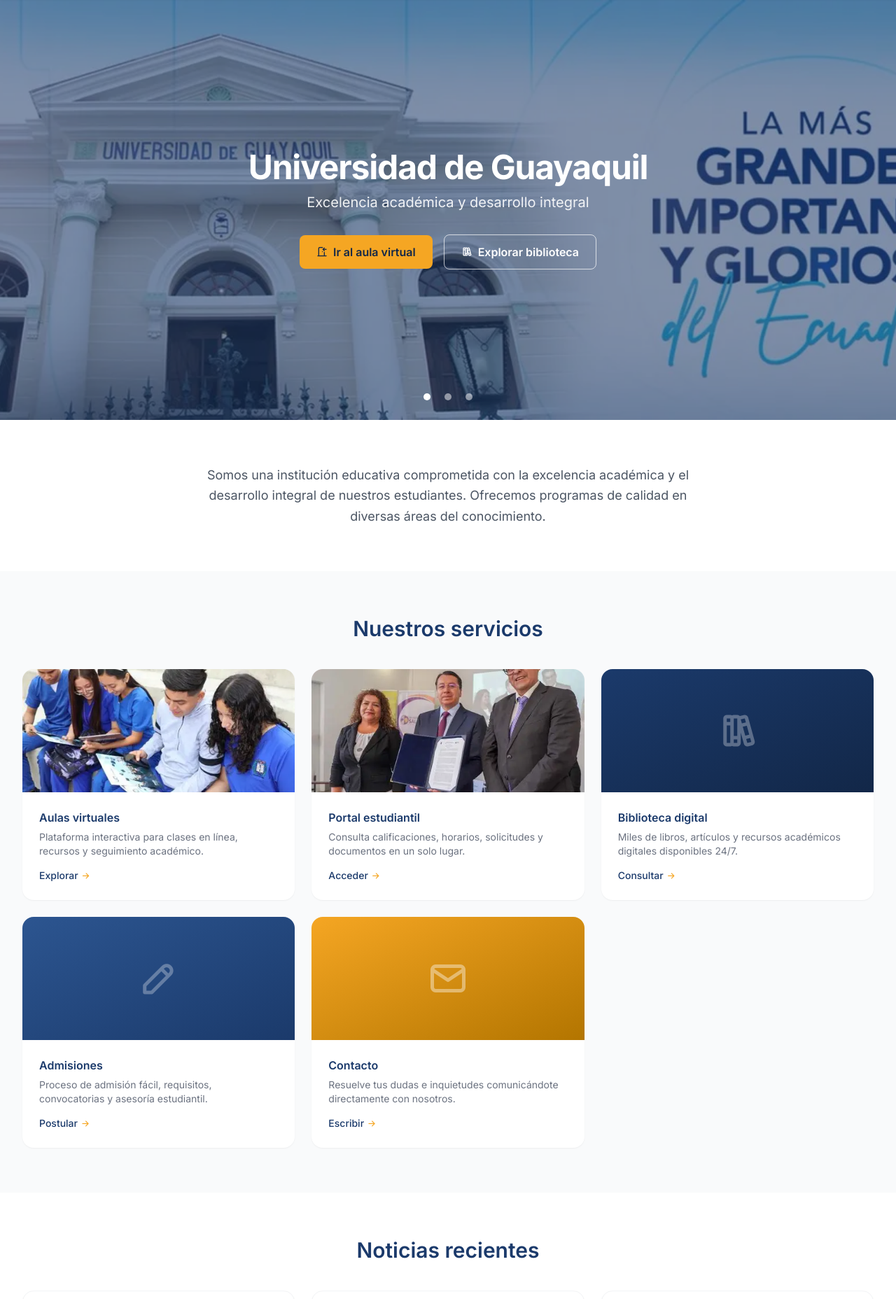
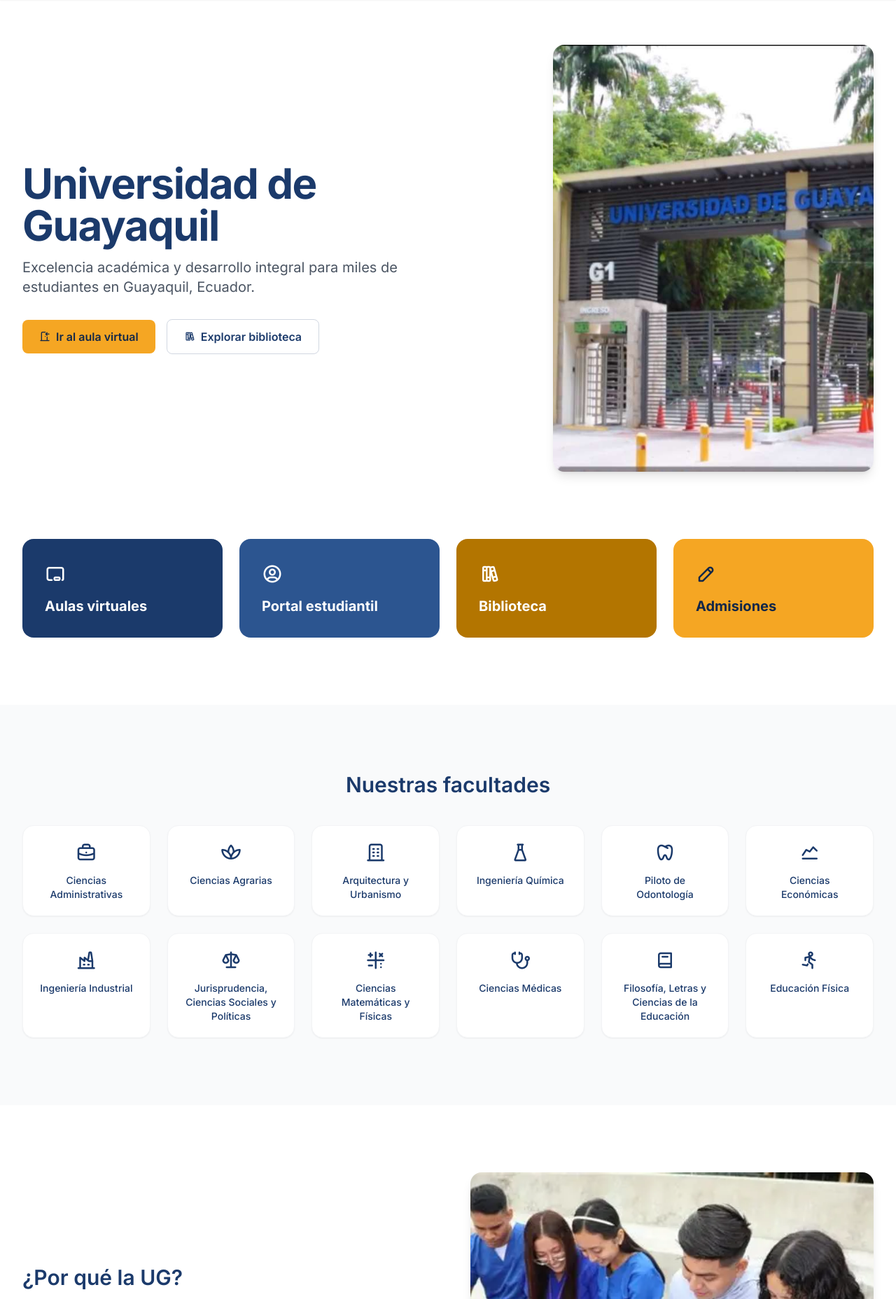
Before and after one commit to cristheboss-lu/CampusFlow-UG-Prototype, a Django app: page / in a window 1280 px wide. Shown: the part 64-1920 px from the top of the page at 70% size. Run offline with Django 5.2, Linux system fonts and the light colour scheme; some libraries are stand-ins or nearby versions.

Commit message:
Redisenar landing publica: hero asimetrico, accesos rapidos, facultades y por que la UG
Rediseno visual y estructural de la landing (design-taste-frontend,
VARIANCE 7 / MOTION 6 / DENSITY 4): hero split 60/40 con foto real de
campus reemplaza el carrusel centrado; franja de 4 accesos rapidos con
color solido navy/navy-light/gold-dark/gold; grid de las 12 facultades
reales de la UG con icono Tabler cada una; seccion "Por que la UG" a
dos columnas con tarjeta flotante de estadistica (+71.000 estudiantes).
Scroll reveals via IntersectionObserver en base_publico.html, con
soporte para prefers-reduced-motion.

De paso corrige un bug real encontrado en la verificacion visual: el
nombre de marca en el header no se encogia en pantallas muy angostas
mientras el boton Acceder seguia visible: ahora el texto se oculta
por debajo de sm y el link tiene min-w-0/truncate como red de
seguridad.

Testimonios no tocados, sin contenido real todavia.

```diff
--- a/plataforma/templates/plataforma/base_publico.html
+++ b/plataforma/templates/plataforma/base_publico.html
@@ -32,6 +32,12 @@
 
 <style>
   body { font-family: 'Inter', sans-serif; }
+
+  .reveal { opacity: 0; transform: translateY(28px); transition: opacity .7s cubic-bezier(.16,1,.3,1), transform .7s cubic-bezier(.16,1,.3,1); }
+  .reveal.is-visible { opacity: 1; transform: none; }
+  @media (prefers-reduced-motion: reduce) {
+    .reveal { opacity: 1; transform: none; transition: none; }
+  }
 </style>
 </head>
 <body class="bg-white text-gray-800">
@@ -40,9 +46,9 @@
 <header class="sticky top-0 z-40 bg-navy text-white shadow-sm">
   <div class="max-w-7xl mx-auto px-4 md:px-8 h-16 flex items-center justify-between">
 
-    <a href="{% url 'index' %}" class="flex items-center gap-2.5 shrink-0">
-      <img src="{% static 'images/logo.jpeg' %}" alt="Logo Universidad de Guayaquil" class="w-9 h-9 rounded-lg object-cover">
-      <span class="font-semibold leading-tight text-sm md:text-base">Universidad de Guayaquil</span>
+    <a href="{% url 'index' %}" class="flex items-center gap-2.5 shrink-0 min-w-0">
+      <img src="{% static 'images/logo.jpeg' %}" alt="Logo Universidad de Guayaquil" class="w-9 h-9 rounded-lg object-cover shrink-0">
+      <span class="hidden sm:inline font-semibold leading-tight text-sm md:text-base truncate">Universidad de Guayaquil</span>
     </a>
 
     <nav class="hidden md:flex items-center gap-1 text-sm font-medium">
@@ -158,6 +164,20 @@
     const isHidden = menu?.classList.toggle('hidden');
     this.setAttribute('aria-expanded', isHidden ? 'false' : 'true');
   });
+
+  if (!window.matchMedia('(prefers-reduced-motion: reduce)').matches && 'IntersectionObserver' in window) {
+    const revealObserver = new IntersectionObserver((entries) => {
+      entries.forEach((entry) => {
+        if (entry.isIntersecting) {
+          entry.target.classList.add('is-visible');
+          revealObserver.unobserve(entry.target);
+        }
+      });
+    }, { threshold: 0.15 });
+    document.querySelectorAll('.reveal').forEach((el) => revealObserver.observe(el));
+  } else {
+    document.querySelectorAll('.reveal').forEach((el) => el.classList.add('is-visible'));
+  }
 </script>
 
 {% block extra_scripts %}{% endblock %}
--- a/plataforma/templates/plataforma/index.html
+++ b/plataforma/templates/plataforma/index.html
@@ -5,112 +5,147 @@
 
 {% block content %}
 
-<!-- ============ HERO / CARRUSEL (ancho completo) ============ -->
-<section class="relative h-[480px] md:h-[600px] flex items-center justify-center overflow-hidden">
+<!-- ============ HERO ASIMETRICO ============ -->
+<section class="reveal max-w-7xl mx-auto px-4 md:px-8 pt-10 md:pt-16 pb-16 md:pb-24 grid grid-cols-1 md:grid-cols-5 gap-10 md:gap-12 items-center">
 
-    <div class="hero-img absolute inset-0 bg-cover bg-center transition-opacity duration-700 z-30" style="background-image:url('{% static 'images/banner.webp' %}'); opacity:1;"></div>
-    <div class="hero-img absolute inset-0 bg-cover bg-center transition-opacity duration-700 z-20" style="background-image:url('{% static 'images/estudiantes.webp' %}'); opacity:0;"></div>
-    <div class="hero-img absolute inset-0 bg-cover bg-center transition-opacity duration-700 z-10" style="background-image:url('{% static 'images/OIP.webp' %}'); opacity:0;"></div>
-
-    <div class="absolute inset-0 bg-navy/55 z-40"></div>
-
-    <div class="relative z-50 text-center text-white px-4 max-w-3xl">
-        <h1 class="text-3xl md:text-5xl font-bold tracking-tight mb-3">Universidad de Guayaquil</h1>
-        <p class="text-base md:text-xl text-white/90 mb-8">Excelencia académica y desarrollo integral</p>
-        <div class="flex flex-wrap items-center justify-center gap-4">
+    <div class="md:col-span-3">
+        <h1 class="text-4xl md:text-5xl lg:text-6xl font-bold text-navy tracking-tight leading-[1.05] mb-4">Universidad de Guayaquil</h1>
+        <p class="text-lg md:text-xl text-gray-600 leading-relaxed mb-8 max-w-[48ch]">Excelencia académica y desarrollo integral para miles de estudiantes en Guayaquil, Ecuador.</p>
+        <div class="flex flex-wrap items-center gap-4">
             <a href="{% url 'aulas_virtuales' %}"
                class="inline-flex items-center gap-2 bg-gold hover:bg-gold/90 text-navy-dark font-semibold px-6 py-3 rounded-lg transition-colors">
                 <i class="ti ti-door-enter" aria-hidden="true"></i> Ir al aula virtual
             </a>
             <a href="https://www.scopus.com" target="_blank" rel="noopener"
-               class="inline-flex items-center gap-2 border border-white/70 hover:bg-white/10 text-white font-semibold px-6 py-3 rounded-lg transition-colors">
+               class="inline-flex items-center gap-2 border border-navy/20 hover:bg-navy/5 text-navy font-semibold px-6 py-3 rounded-lg transition-colors">
                 <i class="ti ti-books" aria-hidden="true"></i> Explorar biblioteca
             </a>
         </div>
     </div>
 
-    <div class="absolute bottom-5 left-1/2 -translate-x-1/2 flex gap-1 z-50">
-        <button type="button" class="hero-dot p-2 -m-0" aria-label="Ir a la imagen 1"><span class="block w-2.5 h-2.5 rounded-full bg-white transition-opacity"></span></button>
-        <button type="button" class="hero-dot p-2 -m-0" aria-label="Ir a la imagen 2"><span class="block w-2.5 h-2.5 rounded-full bg-white/50 transition-opacity"></span></button>
-        <button type="button" class="hero-dot p-2 -m-0" aria-label="Ir a la imagen 3"><span class="block w-2.5 h-2.5 rounded-full bg-white/50 transition-opacity"></span></button>
+    <div class="md:col-span-2">
+        <div class="relative rounded-card overflow-hidden aspect-[4/5] md:aspect-[3/4] shadow-lg">
+            <img src="{% static 'images/Universidad-de-Guayaquil-Ecuador.jpg' %}" alt="Campus de la Universidad de Guayaquil" class="w-full h-full object-cover">
+        </div>
     </div>
 </section>
 
-<!-- ============ DESCRIPCIÓN ============ -->
-<section class="max-w-3xl mx-auto text-center px-4 py-16">
-    <p class="text-gray-600 text-lg leading-relaxed">
-        Somos una institución educativa comprometida con la excelencia académica y el desarrollo
-        integral de nuestros estudiantes. Ofrecemos programas de calidad en diversas áreas del conocimiento.
-    </p>
+<!-- ============ FRANJA DE ACCESO RAPIDO ============ -->
+<section class="reveal max-w-7xl mx-auto px-4 md:px-8 pb-16 md:pb-24">
+    <div class="grid grid-cols-2 md:grid-cols-4 gap-4 md:gap-6">
+
+        <a href="{% url 'aulas_virtuales' %}" class="bg-navy hover:bg-navy-light transition-colors rounded-card p-6 md:p-8 text-white flex flex-col gap-4">
+            <i class="ti ti-chalkboard text-3xl" aria-hidden="true"></i>
+            <span class="text-xl font-bold leading-tight">Aulas virtuales</span>
+        </a>
+
+        <a href="{% url 'portal_estudiantil' %}" class="bg-navy-light hover:bg-navy transition-colors rounded-card p-6 md:p-8 text-white flex flex-col gap-4">
+            <i class="ti ti-user-circle text-3xl" aria-hidden="true"></i>
+            <span class="text-xl font-bold leading-tight">Portal estudiantil</span>
+        </a>
+
+        <a href="https://www.scopus.com" target="_blank" rel="noopener" class="bg-gold-dark hover:bg-gold-dark/90 transition-colors rounded-card p-6 md:p-8 text-white flex flex-col gap-4">
+            <i class="ti ti-books text-3xl" aria-hidden="true"></i>
+            <span class="text-xl font-bold leading-tight">Biblioteca</span>
+        </a>
+
+        <a href="{% url 'admisiones' %}" class="bg-gold hover:bg-gold/90 transition-colors rounded-card p-6 md:p-8 text-navy-dark flex flex-col gap-4">
+            <i class="ti ti-pencil text-3xl" aria-hidden="true"></i>
+            <span class="text-xl font-bold leading-tight">Admisiones</span>
+        </a>
+
+    </div>
 </section>
 
-<!-- ============ SERVICIOS (ancho completo, fondo distinto) ============ -->
-<section class="bg-gray-50 py-16">
+<!-- ============ FACULTADES ============ -->
+<!-- Lista de 12 facultades verificada por el cliente (no exhaustiva: la UG tiene 18 facultades en
+     total). Reverificar nombres y vigencia contra ug.edu.ec antes de publicar en produccion, la oferta
+     pudo cambiar desde 2023. No hay fotos reales por facultad en static/images todavia; tiles solo
+     con icono por ahora. -->
+<section class="reveal bg-gray-50 py-16 md:py-24">
     <div class="max-w-7xl mx-auto px-4 md:px-8">
-        <h2 class="text-2xl md:text-3xl font-semibold text-navy text-center mb-10">Nuestros servicios</h2>
-        <div class="grid gap-6 sm:grid-cols-2 lg:grid-cols-3">
+        <h2 class="text-2xl md:text-3xl font-semibold text-navy text-center mb-10">Nuestras facultades</h2>
+        <div class="grid grid-cols-2 sm:grid-cols-3 lg:grid-cols-6 gap-4 md:gap-6">
 
-            <a href="{% url 'aulas_virtuales' %}" class="group bg-white rounded-card overflow-hidden shadow-sm hover:shadow-md transition-shadow">
-                <div class="relative h-44 overflow-hidden">
-                    <img src="{% static 'images/estudiantes.webp' %}" alt="Aulas virtuales" class="w-full h-full object-cover">
+            <div class="rounded-card bg-white shadow-sm border border-gray-100 p-5 flex flex-col items-center text-center gap-3">
+                <i class="ti ti-briefcase text-3xl text-navy" aria-hidden="true"></i>
+                <span class="text-sm font-medium text-navy">Ciencias Administrativas</span>
             </div>
-                <div class="p-6">
-                    <h3 class="font-semibold text-navy mb-1.5">Aulas virtuales</h3>
-                    <p class="text-sm text-gray-500 mb-3">Plataforma interactiva para clases en línea, recursos y seguimiento académico.</p>
-                    <span class="text-sm font-medium text-navy group-hover:translate-x-1 inline-flex items-center gap-1 transition-transform">Explorar <i class="ti ti-arrow-right text-gold" aria-hidden="true"></i></span>
+            <div class="rounded-card bg-white shadow-sm border border-gray-100 p-5 flex flex-col items-center text-center gap-3">
+                <i class="ti ti-plant-2 text-3xl text-navy" aria-hidden="true"></i>
+                <span class="text-sm font-medium text-navy">Ciencias Agrarias</span>
             </div>
-            </a>
-
-            <a href="{% url 'portal_estudiantil' %}" class="group bg-white rounded-card overflow-hidden shadow-sm hover:shadow-md transition-shadow">
-                <div class="relative h-44 overflow-hidden">
-                    <img src="{% static 'images/OIP.webp' %}" alt="Portal estudiantil" class="w-full h-full object-cover">
+            <div class="rounded-card bg-white shadow-sm border border-gray-100 p-5 flex flex-col items-center text-center gap-3">
+                <i class="ti ti-building text-3xl text-navy" aria-hidden="true"></i>
+                <span class="text-sm font-medium text-navy">Arquitectura y Urbanismo</span>
             </div>
-                <div class="p-6">
-                    <h3 class="font-semibold text-navy mb-1.5">Portal estudiantil</h3>
-                    <p class="text-sm text-gray-500 mb-3">Consulta calificaciones, horarios, solicitudes y documentos en un solo lugar.</p>
-                    <span class="text-sm font-medium text-navy group-hover:translate-x-1 inline-flex items-center gap-1 transition-transform">Acceder <i class="ti ti-arrow-right text-gold" aria-hidden="true"></i></span>
+            <div class="rounded-card bg-white shadow-sm border border-gray-100 p-5 flex flex-col items-center text-center gap-3">
+                <i class="ti ti-flask text-3xl text-navy" aria-hidden="true"></i>
+                <span class="text-sm font-medium text-navy">Ingeniería Química</span>
             </div>
-            </a>
-
-            <a href="https://www.scopus.com" target="_blank" rel="noopener" class="group bg-white rounded-card overflow-hidden shadow-sm hover:shadow-md transition-shadow">
-                <div class="h-44 bg-gradient-to-br from-navy to-navy-dark flex items-center justify-center">
-                    <i class="ti ti-books text-white/30 text-6xl" aria-hidden="true"></i>
+            <div class="rounded-card bg-white shadow-sm border border-gray-100 p-5 flex flex-col items-center text-center gap-3">
+                <i class="ti ti-dental text-3xl text-navy" aria-hidden="true"></i>
+                <span class="text-sm font-medium text-navy">Piloto de Odontología</span>
             </div>
-                <div class="p-6">
-                    <h3 class="font-semibold text-navy mb-1.5">Biblioteca digital</h3>
-                    <p class="text-sm text-gray-500 mb-3">Miles de libros, artículos y recursos académicos digitales disponibles 24/7.</p>
-                    <span class="text-sm font-medium text-navy group-hover:translate-x-1 inline-flex items-center gap-1 transition-transform">Consultar <i class="ti ti-arrow-right text-gold" aria-hidden="true"></i></span>
+            <div class="rounded-card bg-white shadow-sm border border-gray-100 p-5 flex flex-col items-center text-center gap-3">
+                <i class="ti ti-chart-line text-3xl text-navy" aria-hidden="true"></i>
+                <span class="text-sm font-medium text-navy">Ciencias Económicas</span>
             </div>
-            </a>
-
-            <a href="{% url 'admisiones' %}" class="group bg-white rounded-card overflow-hidden shadow-sm hover:shadow-md transition-shadow">
-                <div class="h-44 bg-gradient-to-br from-navy-light to-navy flex items-center justify-center">
-                    <i class="ti ti-pencil text-white/30 text-6xl" aria-hidden="true"></i>
+            <div class="rounded-card bg-white shadow-sm border border-gray-100 p-5 flex flex-col items-center text-center gap-3">
+                <i class="ti ti-building-factory-2 text-3xl text-navy" aria-hidden="true"></i>
+                <span class="text-sm font-medium text-navy">Ingeniería Industrial</span>
             </div>
-                <div class="p-6">
-                    <h3 class="font-semibold text-navy mb-1.5">Admisiones</h3>
-                    <p class="text-sm text-gray-500 mb-3">Proceso de admisión fácil, requisitos, convocatorias y asesoría estudiantil.</p>
-                    <span class="text-sm font-medium text-navy group-hover:translate-x-1 inline-flex items-center gap-1 transition-transform">Postular <i class="ti ti-arrow-right text-gold" aria-hidden="true"></i></span>
+            <div class="rounded-card bg-white shadow-sm border border-gray-100 p-5 flex flex-col items-center text-center gap-3">
+                <i class="ti ti-scale text-3xl text-navy" aria-hidden="true"></i>
+                <span class="text-sm font-medium text-navy">Jurisprudencia, Ciencias Sociales y Políticas</span>
             </div>
-            </a>
-
-            <a href="{% url 'contacto' %}" class="group bg-white rounded-card overflow-hidden shadow-sm hover:shadow-md transition-shadow sm:col-span-2 lg:col-span-1">
-                <div class="h-44 bg-gradient-to-br from-gold to-gold-dark flex items-center justify-center">
-                    <i class="ti ti-mail text-white/40 text-6xl" aria-hidden="true"></i>
+            <div class="rounded-card bg-white shadow-sm border border-gray-100 p-5 flex flex-col items-center text-center gap-3">
+                <i class="ti ti-math-symbols text-3xl text-navy" aria-hidden="true"></i>
+                <span class="text-sm font-medium text-navy">Ciencias Matemáticas y Físicas</span>
             </div>
-                <div class="p-6">
-                    <h3 class="font-semibold text-navy mb-1.5">Contacto</h3>
-                    <p class="text-sm text-gray-500 mb-3">Resuelve tus dudas e inquietudes comunicándote directamente con nosotros.</p>
-                    <span class="text-sm font-medium text-navy group-hover:translate-x-1 inline-flex items-center gap-1 transition-transform">Escribir <i class="ti ti-arrow-right text-gold" aria-hidden="true"></i></span>
+            <div class="rounded-card bg-white shadow-sm border border-gray-100 p-5 flex flex-col items-center text-center gap-3">
+                <i class="ti ti-stethoscope text-3xl text-navy" aria-hidden="true"></i>
+                <span class="text-sm font-medium text-navy">Ciencias Médicas</span>
             </div>
-            </a>
+            <div class="rounded-card bg-white shadow-sm border border-gray-100 p-5 flex flex-col items-center text-center gap-3">
+                <i class="ti ti-book-2 text-3xl text-navy" aria-hidden="true"></i>
+                <span class="text-sm font-medium text-navy">Filosofía, Letras y Ciencias de la Educación</span>
+            </div>
+            <div class="rounded-card bg-white shadow-sm border border-gray-100 p-5 flex flex-col items-center text-center gap-3">
+                <i class="ti ti-run text-3xl text-navy" aria-hidden="true"></i>
+                <span class="text-sm font-medium text-navy">Educación Física</span>
+            </div>
 
         </div>
     </div>
 </section>
 
+<!-- ============ POR QUE LA UG ============ -->
+<section class="reveal max-w-7xl mx-auto px-4 md:px-8 py-16 md:py-24 grid grid-cols-1 md:grid-cols-2 gap-12 md:gap-16 items-center">
+
+    <div class="order-2 md:order-1">
+        <h2 class="text-2xl md:text-3xl font-semibold text-navy mb-4">¿Por qué la UG?</h2>
+        <p class="text-gray-600 text-lg leading-relaxed">
+            Somos una institución educativa comprometida con la excelencia académica y el desarrollo
+            integral de nuestros estudiantes. Ofrecemos programas de calidad en diversas áreas del conocimiento.
+        </p>
+    </div>
+
+    <div class="order-1 md:order-2 relative">
+        <div class="rounded-card overflow-hidden aspect-[4/3] shadow-lg">
+            <img src="{% static 'images/estudiantes.webp' %}" alt="Estudiantes de la Universidad de Guayaquil" class="w-full h-full object-cover">
+        </div>
+        <!-- Cifra: +71.000 estudiantes (fuente Wikipedia / datos institucionales 2025). Verificar la cifra
+             exacta mas reciente en ug.edu.ec antes de publicar en produccion. -->
+        <div class="absolute bottom-4 left-4 md:-bottom-8 md:-left-8 bg-white rounded-card shadow-xl p-5 md:p-6 max-w-[220px]">
+            <div class="text-3xl font-bold text-gold-dark">+71.000</div>
+            <div class="text-sm text-gray-600 mt-1">Estudiantes</div>
+        </div>
+    </div>
+</section>
+
 <!-- ============ NOTICIAS (ancho completo) ============ -->
-<section class="py-16">
+<section class="reveal py-16 md:py-24">
     <div class="max-w-7xl mx-auto px-4 md:px-8">
         <h2 class="text-2xl md:text-3xl font-semibold text-navy text-center mb-10">Noticias recientes</h2>
         <div class="grid gap-6 md:grid-cols-3">
@@ -137,7 +172,7 @@
 </section>
 
 <!-- ============ ESTADÍSTICAS (fondo navy, ancho completo) ============ -->
-<section class="bg-navy py-16">
+<section class="reveal bg-navy py-16 md:py-24">
     <div class="max-w-7xl mx-auto px-4 md:px-8">
         <h2 class="text-2xl md:text-3xl font-semibold text-white text-center mb-10">Nuestra institución</h2>
         <div class="grid gap-6 grid-cols-2 md:grid-cols-4">
@@ -162,7 +197,7 @@
 </section>
 
 <!-- ============ CTA CONTACTO (ancho completo) ============ -->
-<section class="py-16">
+<section class="reveal py-16 md:py-24">
     <div class="max-w-4xl mx-auto px-4 text-center">
         <h3 class="text-xl md:text-2xl font-semibold text-navy mb-2 flex items-center justify-center gap-2">
             <i class="ti ti-message-circle" aria-hidden="true"></i> ¿Tienes preguntas?
@@ -176,43 +211,3 @@
 </section>
 
 {% endblock %}
-
-{% block extra_scripts %}
-<script>
-(function () {
-    const images = document.querySelectorAll('.hero-img');
-    const dots = document.querySelectorAll('.hero-dot');
-    let current = 0;
-    let interval;
-
-    function showImage(index) {
-        images.forEach(img => { img.style.opacity = '0'; });
-        dots.forEach(d => { const s = d.querySelector('span'); s.classList.remove('bg-white'); s.classList.add('bg-white/50'); });
-        images[index].style.opacity = '1';
-        const activeDot = dots[index].querySelector('span');
-        activeDot.classList.remove('bg-white/50');
-        activeDot.classList.add('bg-white');
-    }
-
-    function next() {
-        current = (current + 1) % images.length;
-        showImage(current);
-    }
-
-    function start() { interval = setInterval(next, 5000); }
-    function stop() { clearInterval(interval); }
-
-    dots.forEach((dot, index) => {
-        dot.addEventListener('click', () => { current = index; showImage(current); });
-    });
-
-    const hero = document.querySelector('.hero-img')?.parentElement;
-    if (hero) {
-        hero.addEventListener('mouseenter', stop);
-        hero.addEventListener('mouseleave', start);
-    }
-
-    start();
-})();
-</script>
-{% endblock %}
```
Lines whose indentation alone changed are shown as unchanged.
